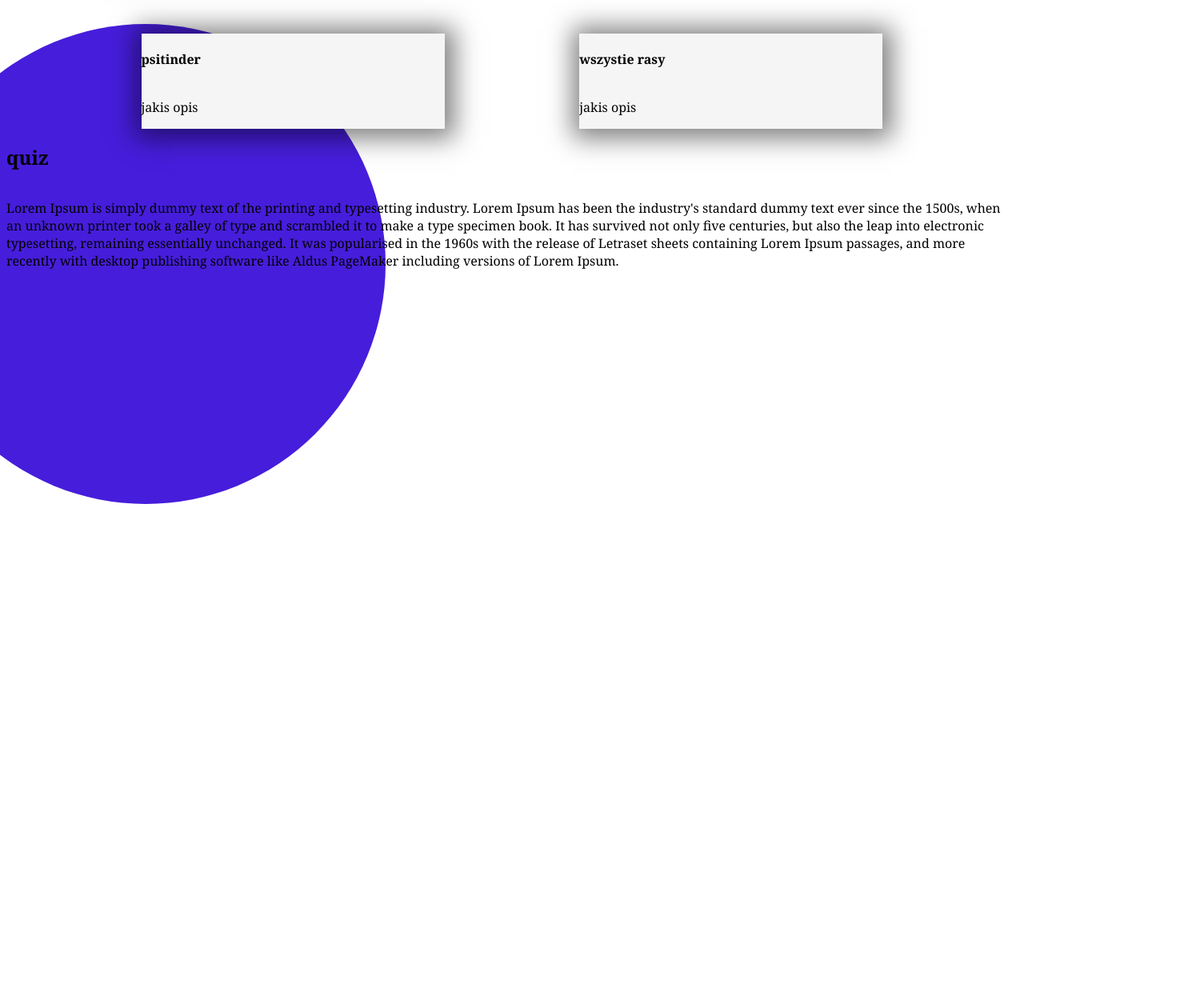
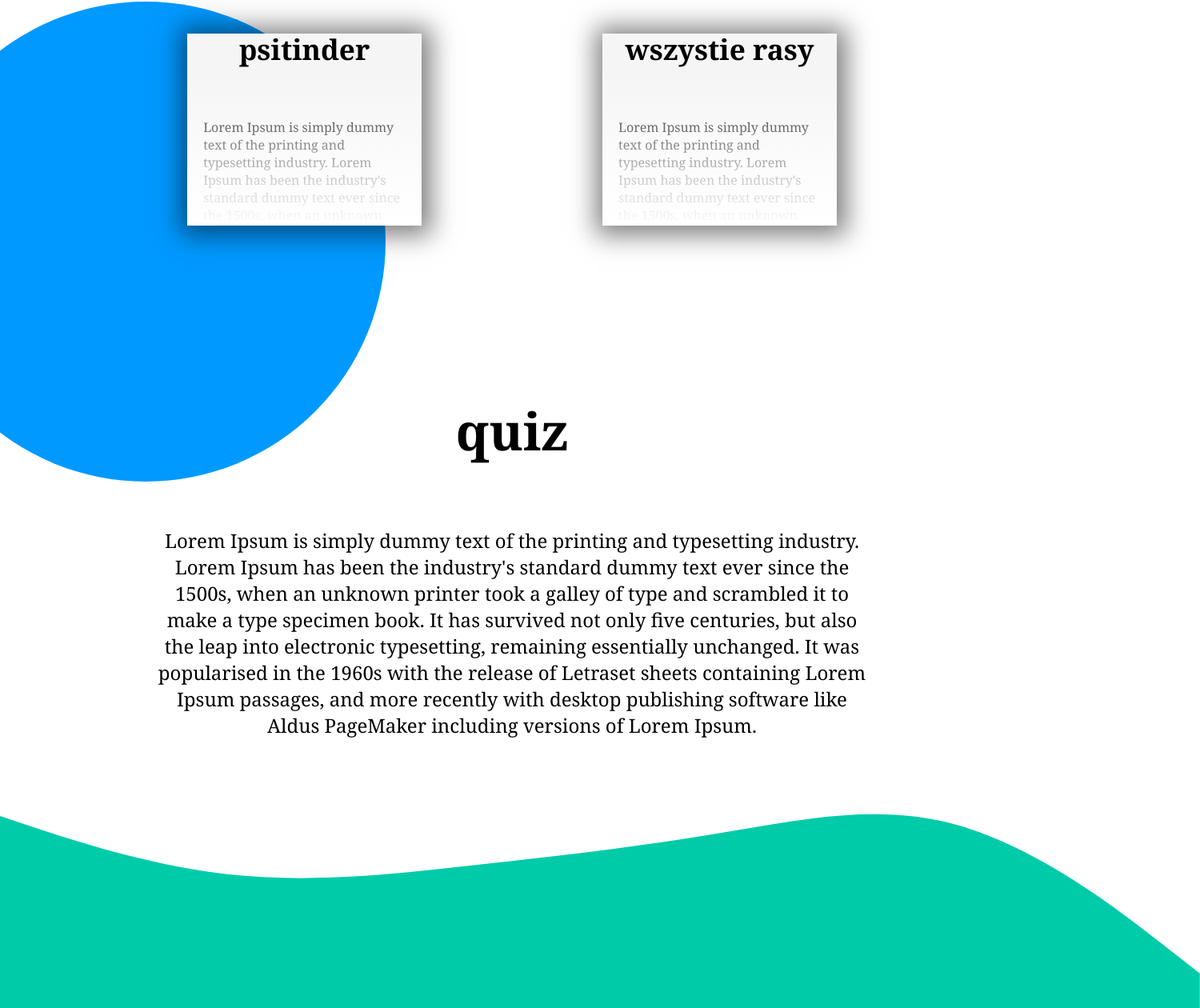
Before and after one commit to DominikS98/nuxt-Dogotinder, a Nuxt app: page / in a window 1280 px wide. Shown: the part 1118-2378 px from the top of the page at 80% size, 1500 px wide, since content can reach past the window. Before the commit the page ends 1748 px from the top, so only its background shows below. Built offline with nearby package versions, Linux system fonts and the light colour scheme.

Commit message:
main page

```diff
--- a/pages/index.vue
+++ b/pages/index.vue
@@ -24,11 +24,21 @@
     <section class="podStrony">
       <div class="podStrony_box">
         <h4>psitinder</h4>
-        <p>jakis opis</p>
+        <p>
+          Lorem Ipsum is simply dummy text of the printing and typesetting
+          industry. Lorem Ipsum has been the industry's standard dummy text ever
+          since the 1500s, when an unknown printer took a galley of type and
+        </p>
+        <NuxtLink to="/dodaj">więcej</NuxtLink>
       </div>
       <div class="podStrony_box rasy">
         <h4>wszystie rasy</h4>
-        <p>jakis opis</p>
+        <p>
+          Lorem Ipsum is simply dummy text of the printing and typesetting
+          industry. Lorem Ipsum has been the industry's standard dummy text ever
+          since the 1500s, when an unknown printer took a galley of type and
+        </p>
+        <NuxtLink to="/przeglondaj">więcej</NuxtLink>
       </div>
       <div class="blueCircle"></div>
     </section>
@@ -47,8 +57,16 @@
           including versions of Lorem Ipsum.
         </p>
       </div>
-      <div class="boxColor"></div>
     </section>
+    <div class="boxColor">
+      <svg xmlns="http://www.w3.org/2000/svg" viewBox="0 0 1440 320">
+        <path
+          fill="#00cba9"
+          fill-opacity="1"
+          d="M0,64L48,80C96,96,192,128,288,138.7C384,149,480,139,576,128C672,117,768,107,864,90.7C960,75,1056,53,1152,80C1248,107,1344,181,1392,218.7L1440,256L1440,320L1392,320C1344,320,1248,320,1152,320C1056,320,960,320,864,320C768,320,672,320,576,320C480,320,384,320,288,320C192,320,96,320,48,320L0,320Z"
+        ></path>
+      </svg>
+    </div>
   </div>
 </template>
 
@@ -75,13 +93,22 @@ div {
 }
 .title h1 {
   font-size: 8em;
+  background: linear-gradient(
+    53deg,
+    rgb(19, 255, 98) 0%,
+    rgba(83, 83, 83, 1) 46%,
+    #0c7fcb 100%
+  );
+  background-clip: text;
+  -webkit-background-clip: text;
+  color: transparent;
 }
 .title h2 {
   font-size: 3em;
 }
 .greenCircle {
   position: absolute;
-  background-color: rgb(80, 238, 80);
+  background-color: #00cba9;
   padding: 300px;
   z-index: -1;
   border-radius: 50%;
@@ -110,7 +137,7 @@ div {
 }
 .obrazek h3 {
   position: absolute;
-  color: rgb(68, 71, 238);
+  color: #0099ff;
   bottom: 5%;
   right: 5%;
   transform: rotate(-25deg);
@@ -126,21 +153,83 @@ img:hover {
   display: flex;
   justify-content: space-evenly;
   margin-top: 5rem;
+  min-height: 50vh;
 }
 .podStrony_box {
-  width: 30%;
+  width: 20%;
+  height: 200px;
   box-shadow: 2px 2px 30px 10px rgba(0, 0, 0, 0.5);
   background-color: whitesmoke;
+  z-index: 1;
+  display: flex;
+  flex-flow: column;
+  justify-content: center;
+  padding: 20px;
+  overflow: hidden;
+  transition: 0.7s;
+}
+.podStrony_box:after {
+  content: " ";
+  transition: 0.7s;
+  width: 100%;
+  height: 80%;
+  position: absolute;
+  left: 0;
+  bottom: 0;
+  background: linear-gradient(
+    0deg,
+    rgba(255, 255, 255, 1) 0%,
+    rgba(255, 255, 255, 0.795) 30%,
+    rgba(255, 255, 255, 0) 100%
+  );
+}
+.podStrony_box:hover:after {
+  opacity: 0;
+}
+.podStrony_box:hover {
+  height: 300px;
+}
+.podStrony_box h4 {
+  margin-top: 4rem;
+  font-size: 2.2em;
+  text-align: center;
+}
+.podStrony_box a {
+  text-align: left;
+  color: black;
   z-index: 1;
 }
 .blueCircle {
   position: absolute;
-  background-color: rgb(70, 29, 219);
+  background-color: #0099ff;
   padding: 300px;
   z-index: -2;
   border-radius: 50%;
   left: -10%;
   top: -10%;
+}
+.quiz {
+  position: relative;
+  display: flex;
+  flex-flow: column;
+  width: 70%;
+  justify-content: center;
+  align-content: center;
+  margin: 0 auto;
+  text-align: center;
+}
+.quiz h2 {
+  font-size: 4em;
+}
+.quiz p {
+  font-size: 1.5em;
+}
+.boxColor {
+  position: relative;
+  left: -2%;
+  bottom: -2%;
+  width: 120%;
+  height: 50%;
 }
 
 @keyframes outlineIn {
```
